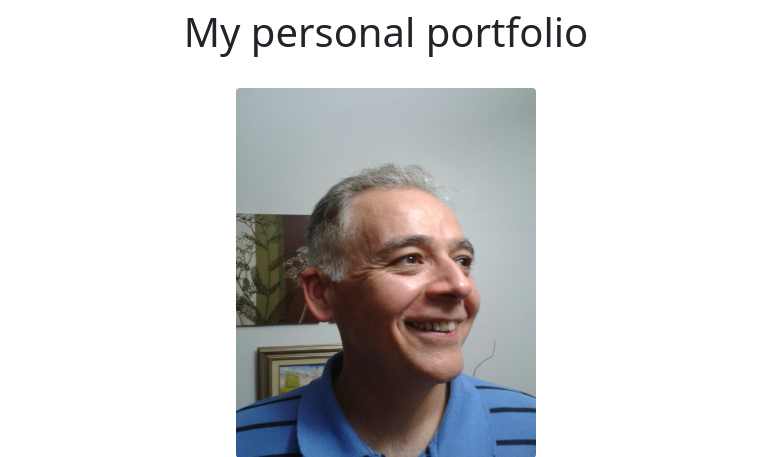
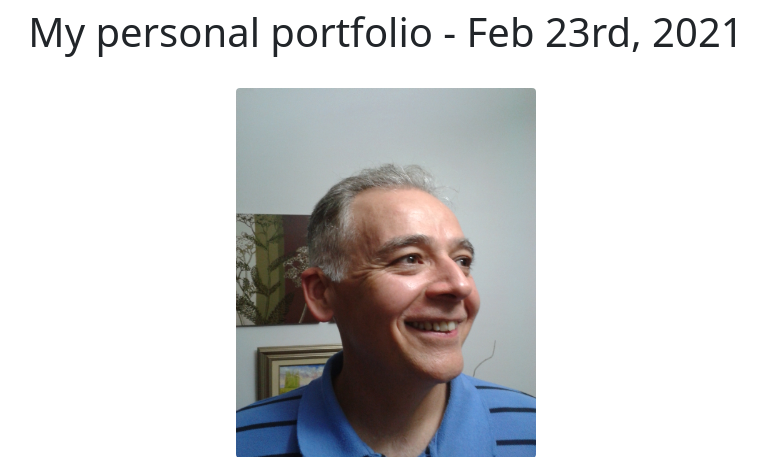
Before and after one commit to LuizPellegrini/django3-personal-portfolio-final, a Django app: page / in a window 1280 px wide. Shown: the part 58-515 px from the top of the page, without its empty margins (254-1020 px from the left). Run offline with Django 3.2, Linux system fonts and the light colour scheme; data comes from the database, SQL or seed files in the repository; both versions use the stored data as it was after the commit.

Commit message:
new local settings and changed home.html

```diff
--- a/personal_portfolio/settings.py
+++ b/personal_portfolio/settings.py
@@ -124,3 +124,8 @@ STATIC_URL = '/static/'
 MEDIA_URL = '/media/'
 
 MEDIA_ROOT = BASE_DIR / 'media'
+
+try:
+    from .local_settings import *
+except ImportError:
+    print ("Looks like no local file. You must be on production")
--- a/portfolio/templates/home.html
+++ b/portfolio/templates/home.html
@@ -3,7 +3,7 @@
 {% block content %}
 
      {% load static %}
-    <h1 class="text-center"> My personal portfolio</h1>
+    <h1 class="text-center"> My personal portfolio - Feb 23rd, 2021</h1>
     <br>
     <img class="rounded mx-auto d-block" src="{% static 'portfolio/Minha_foto_Facebook.jpg' %}"  height=370 width=300>
     <br>
```
Also changed, not shown: requirements.txt (added, +12 -0 lines), db.sqlite3, 1 other file.
